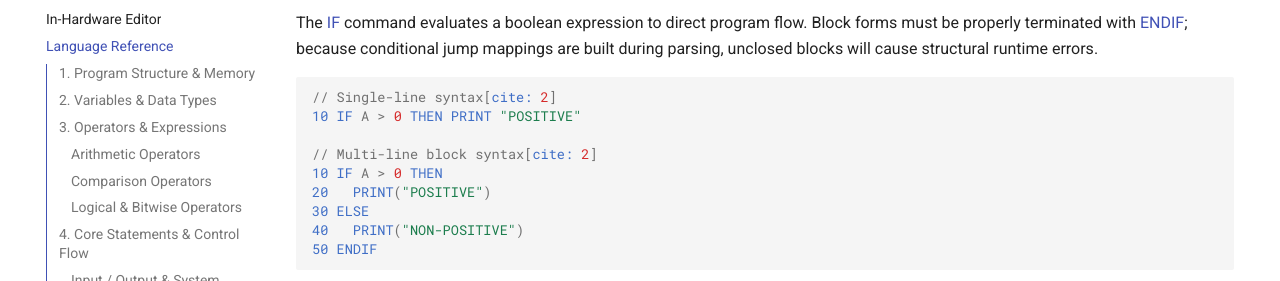
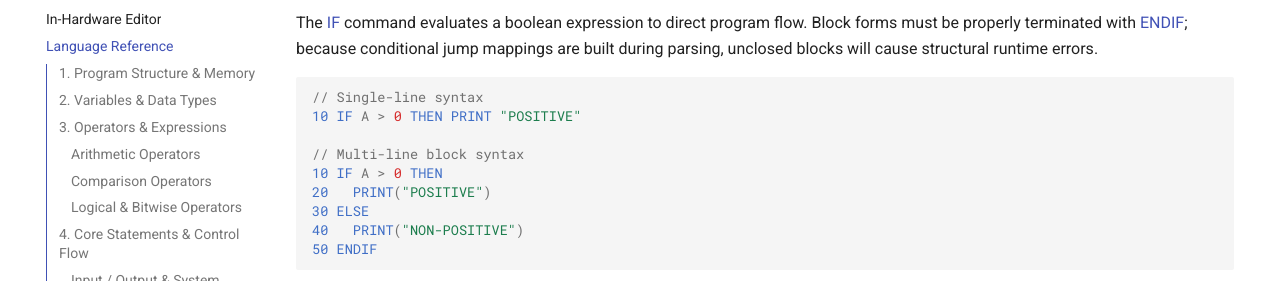
Before and after one commit to dilshan/tiny-basic, an MkDocs documentation site: the page built from docs/manual/language-reference.md, in a window 1280 px wide and 900 px high, scrolled down 2297 px. Shown: the part 172-453 px from the top of the window. Built offline with MkDocs 1.6.1 and Material for MkDocs 9.7.7, drawn with Linux system fonts in a browser that asks for light colours; comment, search, counter and statistics services are not loaded.

Commit message:
Fix minor typo issues in language reference and PWM function page.

````diff
--- a/docs/manual/language-reference.md
+++ b/docs/manual/language-reference.md
@@ -73,10 +73,10 @@ Expressions are evaluated using numeric values. All comparison operators return
 The [IF](if.md) command evaluates a boolean expression to direct program flow. Block forms must be properly terminated with [ENDIF](endif.md); because conditional jump mappings are built during parsing, unclosed blocks will cause structural runtime errors.
 
 ```basic
-// Single-line syntax[cite: 2]
+// Single-line syntax
 10 IF A > 0 THEN PRINT "POSITIVE"
 
-// Multi-line block syntax[cite: 2]
+// Multi-line block syntax
 10 IF A > 0 THEN
 20   PRINT("POSITIVE")
 30 ELSE
````
Also changed, not shown: docs/manual/pwm.md (+2 -1 lines).
